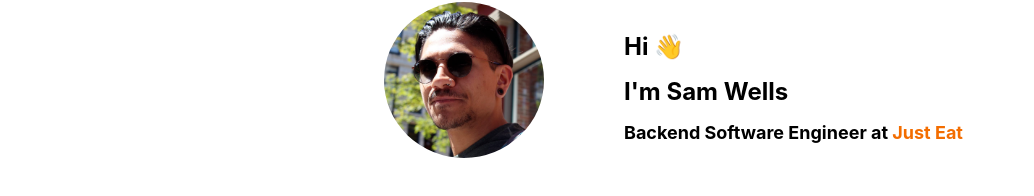
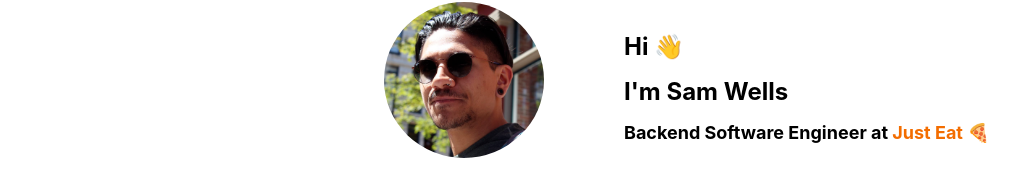
Before and after one commit to SW-418/sam-simple-site-react, a React (Create React App) app: page / in a window 1280 px wide. Shown: the part 270-466 px from the top of the page, without its empty margins (0-1034 px from the left). Built offline with nearby package versions, Linux system fonts and the light colour scheme.

Commit message:
Add Pizza emoji 🍕

```diff
--- a/src/App.js
+++ b/src/App.js
@@ -30,7 +30,7 @@ function App() {
           <div id="welcome-text">
             <h1> Hi 👋</h1>
             <h1> I'm Sam Wells</h1>
-            <h2> Backend Software Engineer at <a href={jeUrl}>Just Eat</a></h2>
+            <h2> Backend Software Engineer at <a href={jeUrl}>Just Eat</a> 🍕</h2>
           </div>
         </CSSTransitionGroup>
       </div>
```
